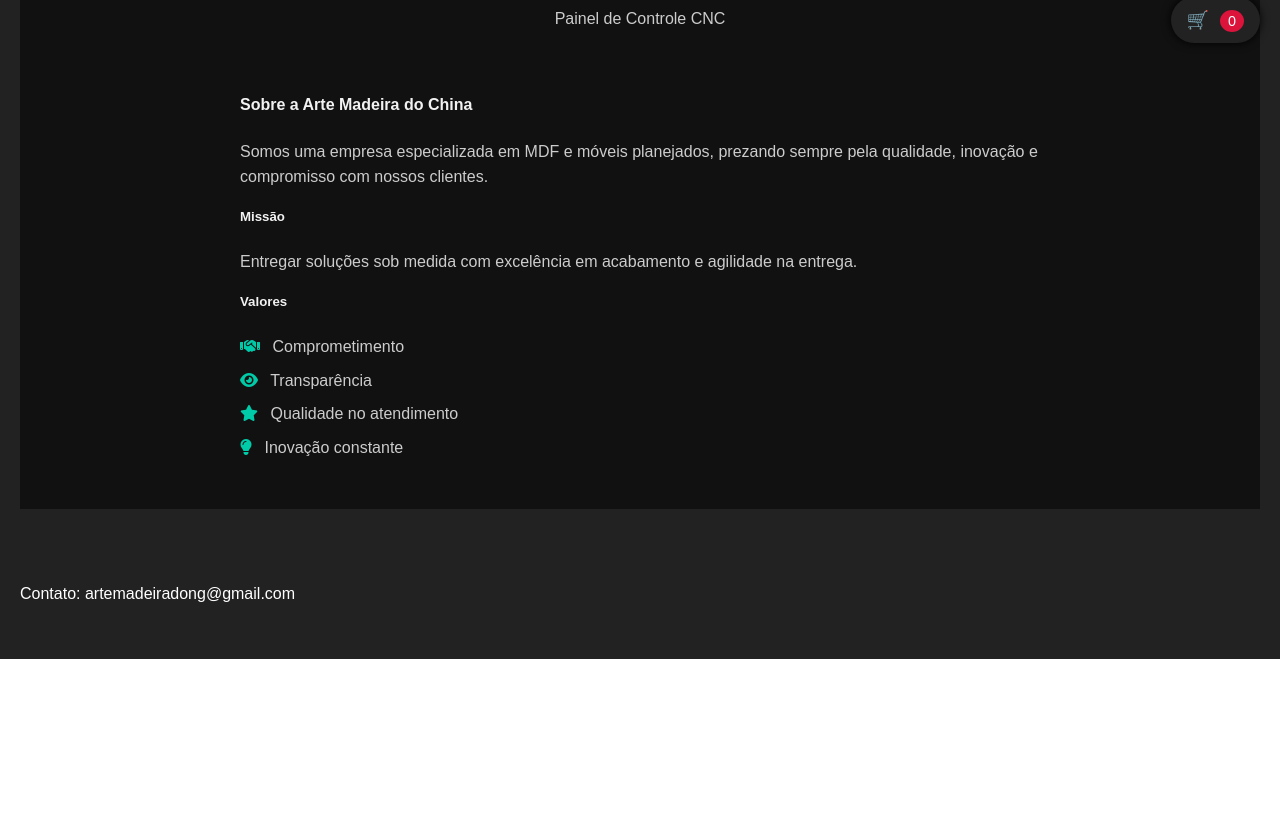
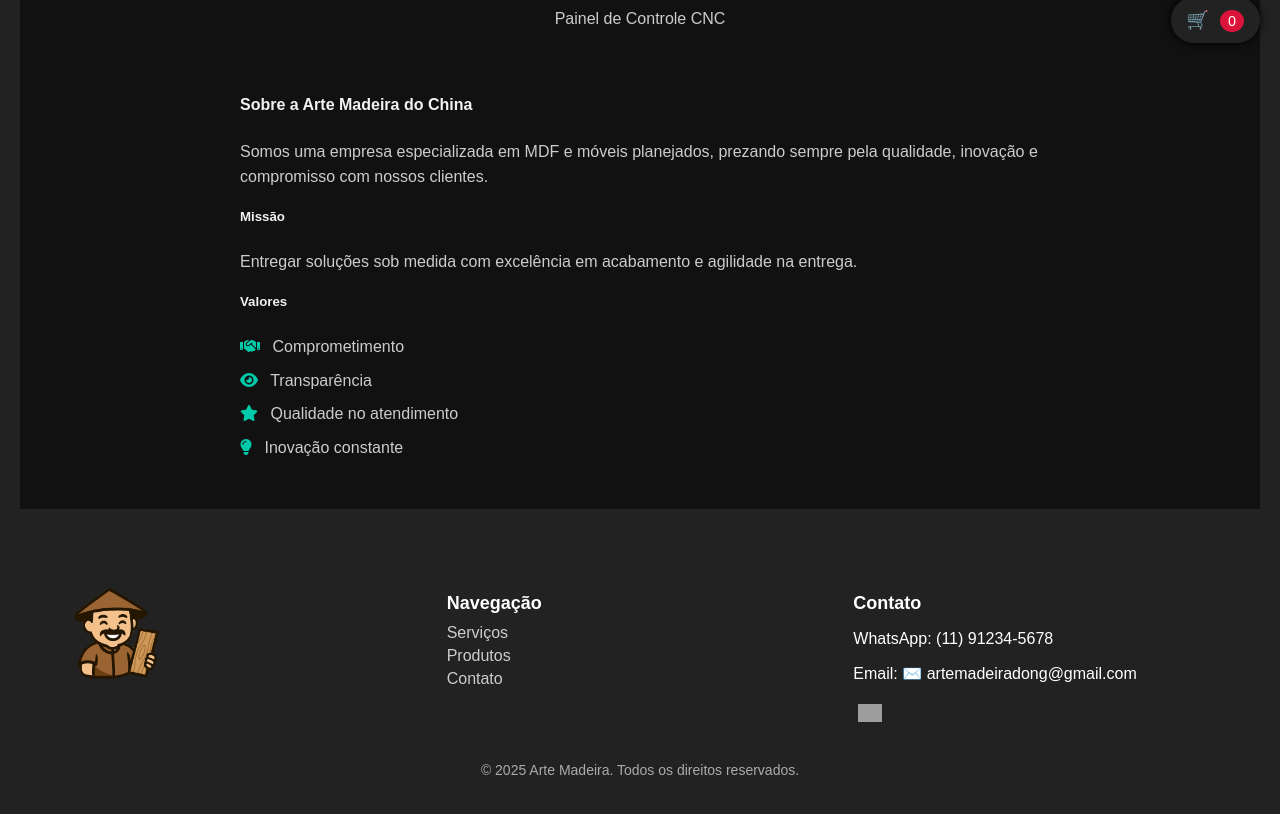
Before and after one commit to Ka-sv/arte-madeira, a website: page frontend/index.html in a window 1280 px wide. Shown: the part 737-1551 px from the top of the page. Before the commit the page ends 1396 px from the top, so only its background shows below. Drawn offline with Linux system fonts and the light colour scheme; grey boxes are pictures that could not be loaded.

Commit message:
em ajustes

```diff
--- a/backend/package.json
+++ b/backend/package.json
@@ -10,6 +10,7 @@
   "author": "",
   "license": "ISC",
   "dependencies": {
+    "cors": "^2.8.5",
     "dotenv": "^16.5.0",
     "express": "^5.1.0",
     "mongoose": "^8.15.0"
--- a/frontend/index.html
+++ b/frontend/index.html
@@ -90,8 +90,38 @@
   </main>
 
   <footer>
-    <p id="rodape-contato">Contato: artemadeiradong@gmail.com</p>
+    <div class="footer-container">
+      <!-- Logo -->
+      <div class="footer-logo footer-section">
+        <img src="./assets/img/logo.png" alt="Logo da Empresa">
+      </div>
+
+      <!-- Navegação -->
+      <div class="footer-section">
+        <h4>Navegação</h4>
+        <a href="#servicos">Serviços</a>
+        <a href="#produtos">Produtos</a>
+        <a href="#contato">Contato</a>
+      </div>
+
+
+      <div class="footer-section">
+        <h4>Contato</h4>
+        <p>WhatsApp: (11) 91234-5678</p>
+        <p>Email: ✉️ artemadeiradong@gmail.com</p>
+        <div class="footer-social">
+          <a href="https://wa.me/5511965779827" target="_blank">
+            <img src="https://cdn-icons-png.flaticon.com/512/733/733585.png" alt="WhatsApp">
+          </a>
+        </div>
+      </div>
+    </div>
+
+    <div class="footer-bottom">
+      © 2025 Arte Madeira. Todos os direitos reservados.
+    </div>
   </footer>
+
 
   <script src="/frontend/assets/js/api.js"></script>
   <script src="/frontend/assets/js/main.js"></script>
```
Also changed, not shown: frontend/contato.html (+2 -4 lines), frontend/produtos.html (+6 -8 lines), 1 other file.
